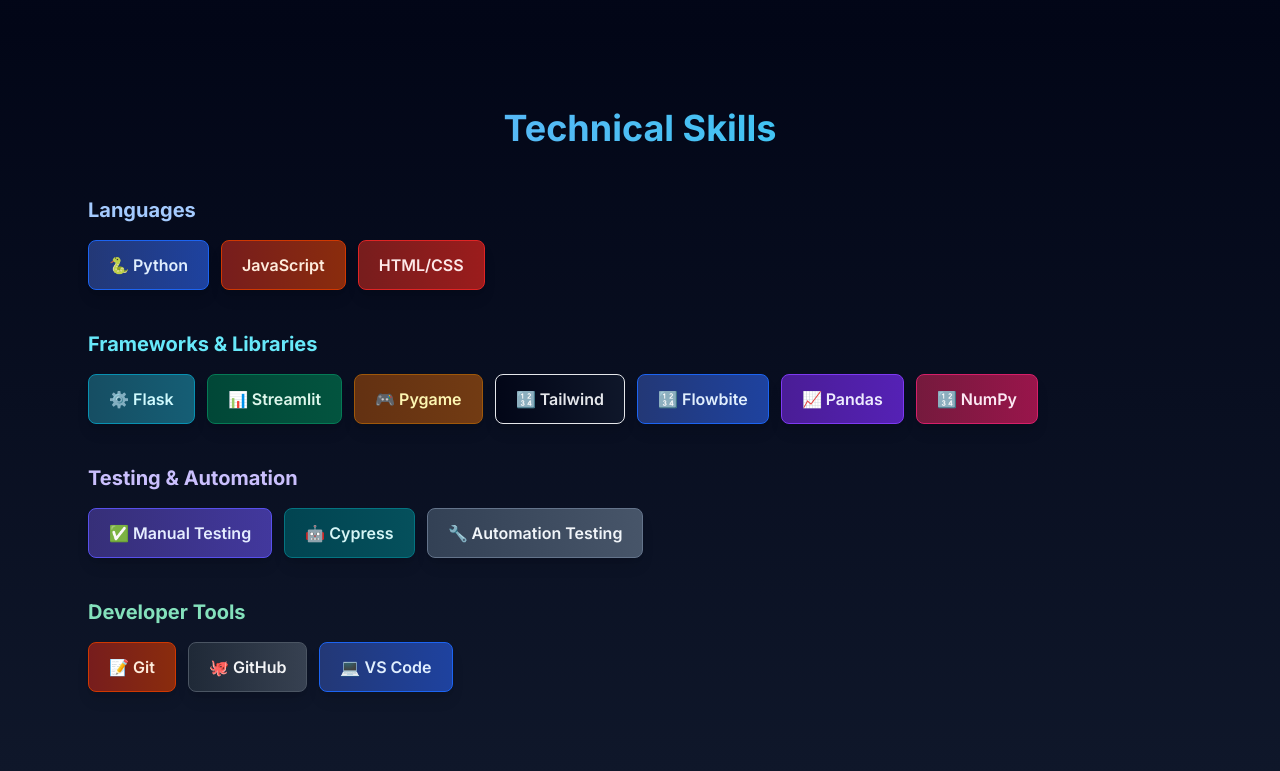
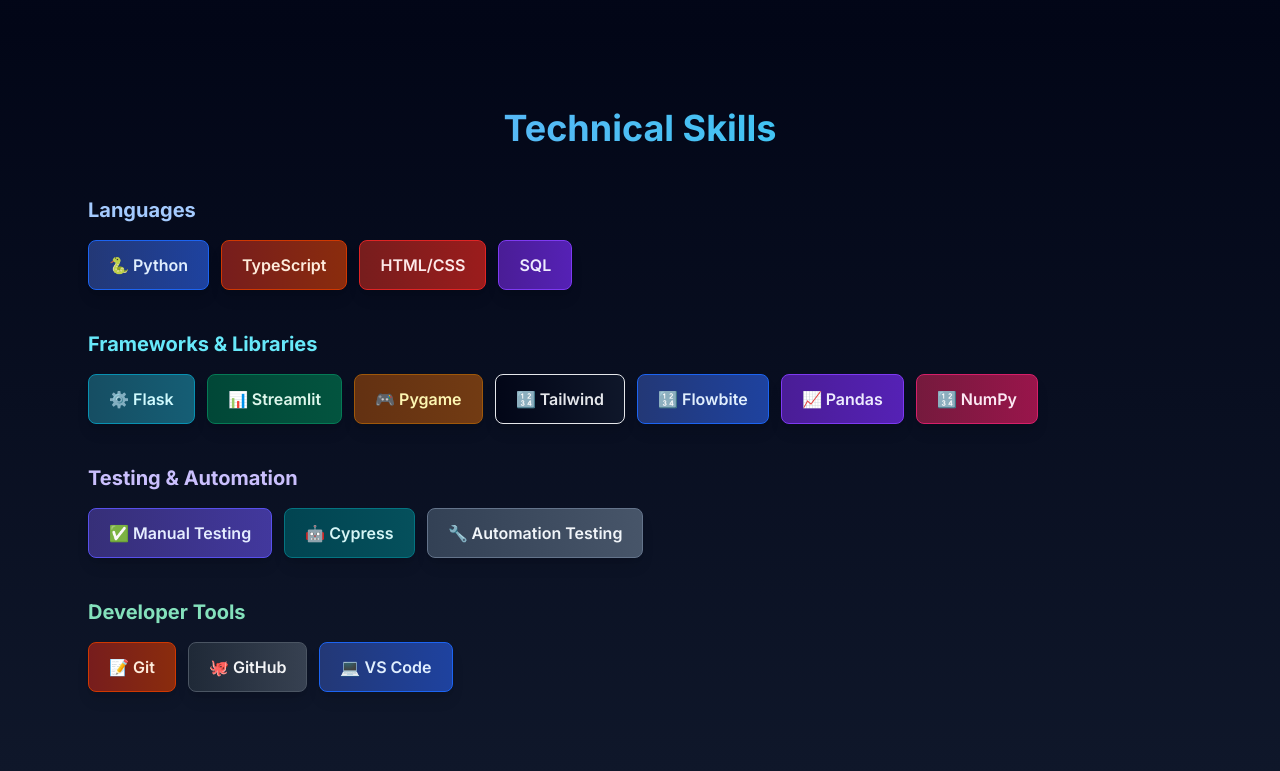
Before and after one commit to Gurpreetwork9582/Portfolio-Guri, a Flask app: page / in a window 1280 px wide. Shown: the part 3387-4158 px from the top of the page. Run offline with Flask 3, Linux system fonts and the light colour scheme; style sheets or scripts are compiled from the project's sources; some libraries are stand-ins or nearby versions.

Commit message:
Replace JavaScript with TypeScript and add SQL

```diff
--- a/templates/index.html
+++ b/templates/index.html
@@ -439,10 +439,13 @@ Technical Skills
 🐍 Python
 </span>
 <span class="bg-gradient-to-r from-orange-900 to-orange-800 text-orange-100 px-5 py-3 rounded-lg font-semibold shadow-lg hover:scale-105 transition border border-orange-600">
-JavaScript
+TypeScript
 </span>
 <span class="bg-gradient-to-r from-red-900 to-red-800 text-red-100 px-5 py-3 rounded-lg font-semibold shadow-lg hover:scale-105 transition border border-red-600">
 HTML/CSS
+</span>
+<span class="bg-gradient-to-r from-purple-900 to-purple-800 text-purple-100 px-5 py-3 rounded-lg font-semibold shadow-lg hover:scale-105 transition border border-purple-600">
+SQL
 </span>
 </div>
 </div>
```
